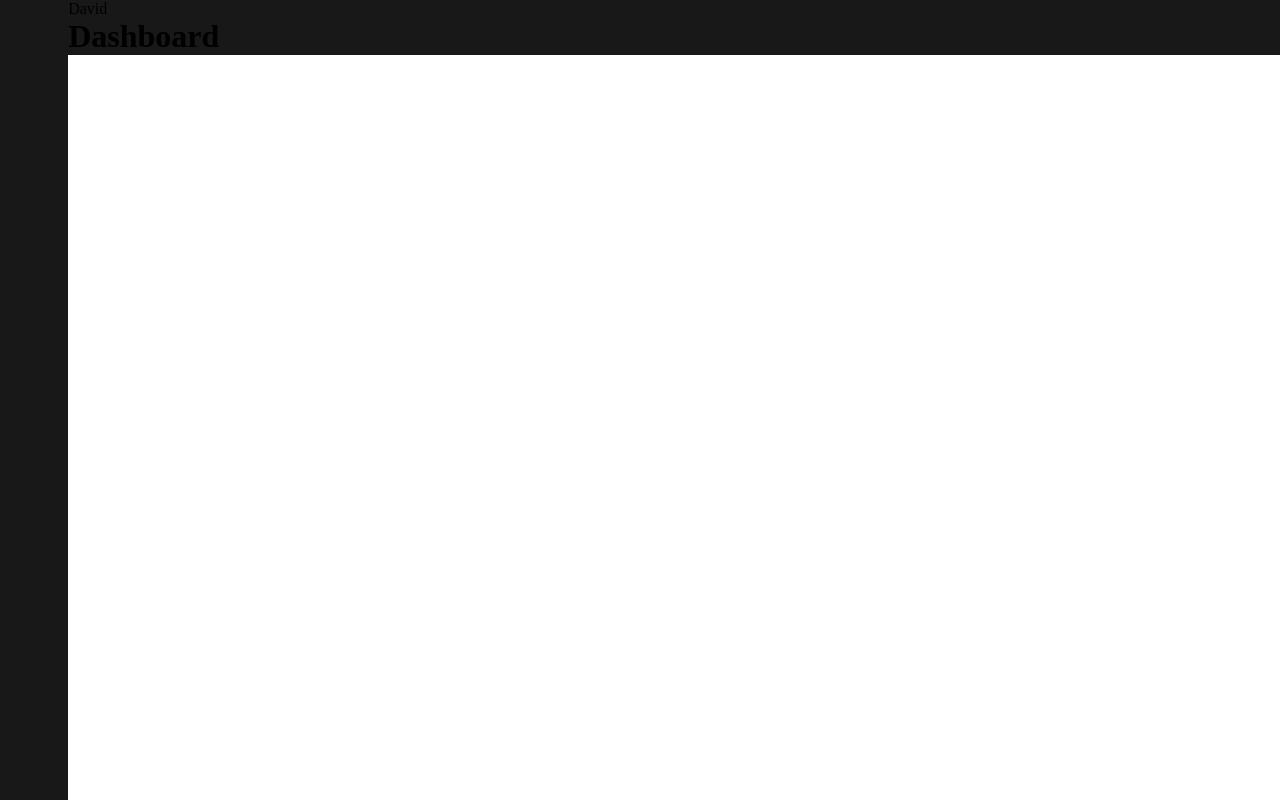
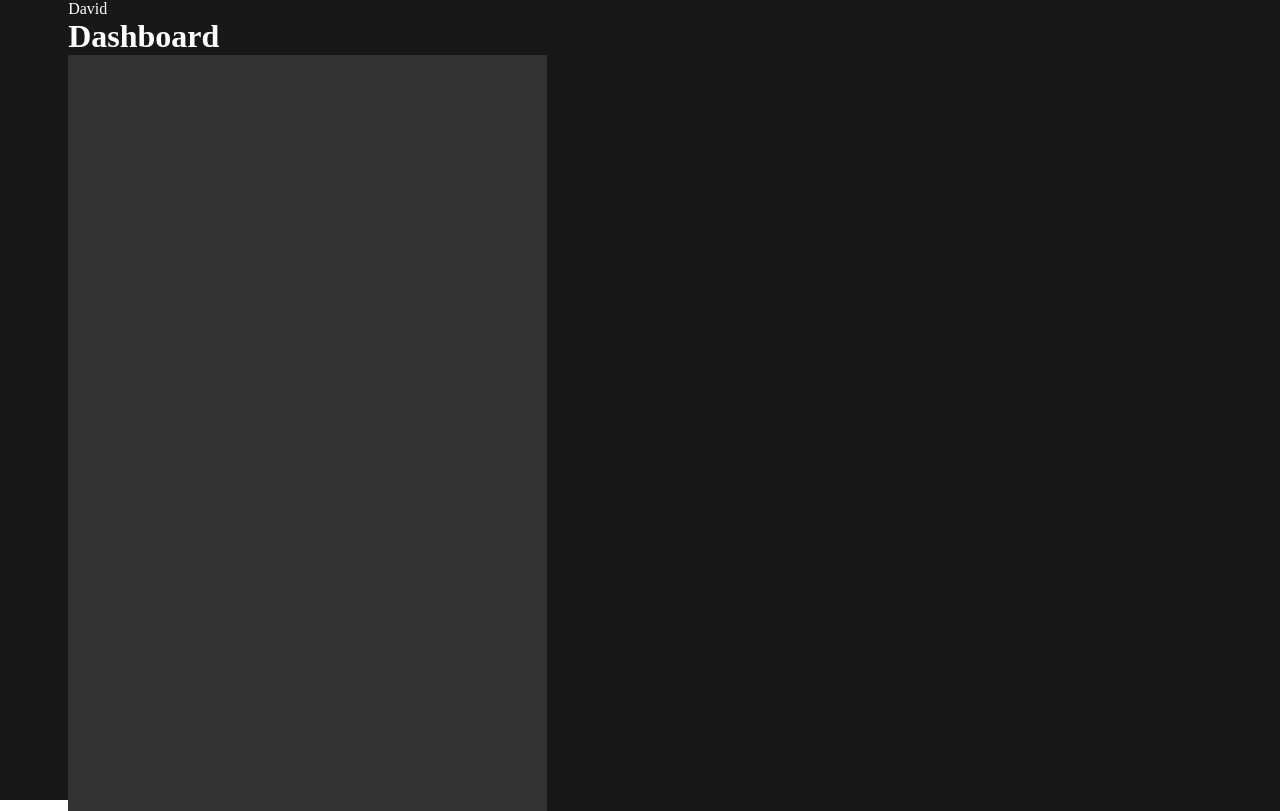
Before and after one commit to uu-team-8/uuWeb, a React (Vite) app: page / in a window 1280 px wide. Built offline with nearby package versions, Linux system fonts and the light colour scheme; the HTML template or start-up script is replaced by a standard one.

Commit message:
dashboard

```diff
--- a/src/pages/dashboard.tsx
+++ b/src/pages/dashboard.tsx
@@ -6,11 +6,19 @@ const Home: FC = () => {
     return (
         <Container>
             <StyledHeader>
-                <p>David</p>
+                <UserName>David</UserName>
             </StyledHeader>
             <>
-                <h1>Dashboard</h1>
+                <DashboardTitle>Dashboard</DashboardTitle>
             </>
+
+            <Card>
+
+            </Card>
+
+            <Card>
+
+            </Card>
         </Container>
     )
 }
@@ -26,6 +34,16 @@ const StyledHeader = styled.header`
     flex-direction: row;
     width: 100%;
 `
+const UserName = styled.p`
+    color: ${p => p.theme.UI.white};
+`
 
-
+const DashboardTitle = styled.h1`
+    color: ${p => p.theme.UI.white};
+`
+const Card = styled.div`
+    width: 479px;
+    height: 378px;
+    background-color: ${p => p.theme.UI.gray20};
+`
 export default Home;
```
